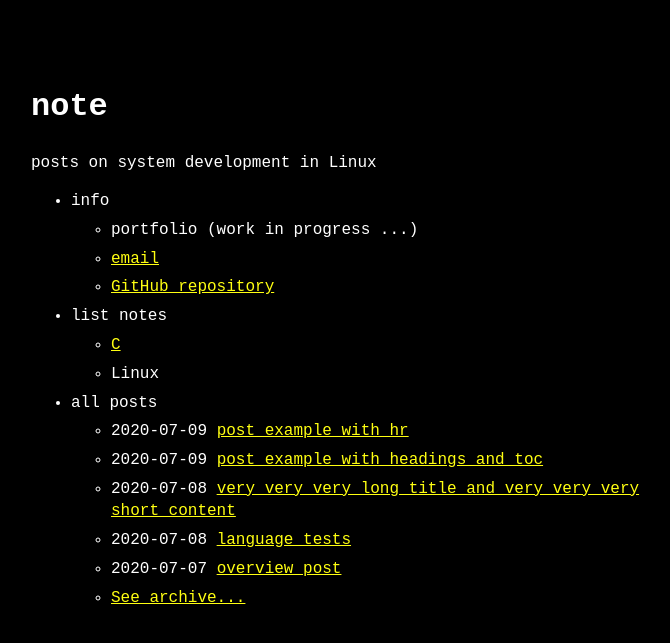
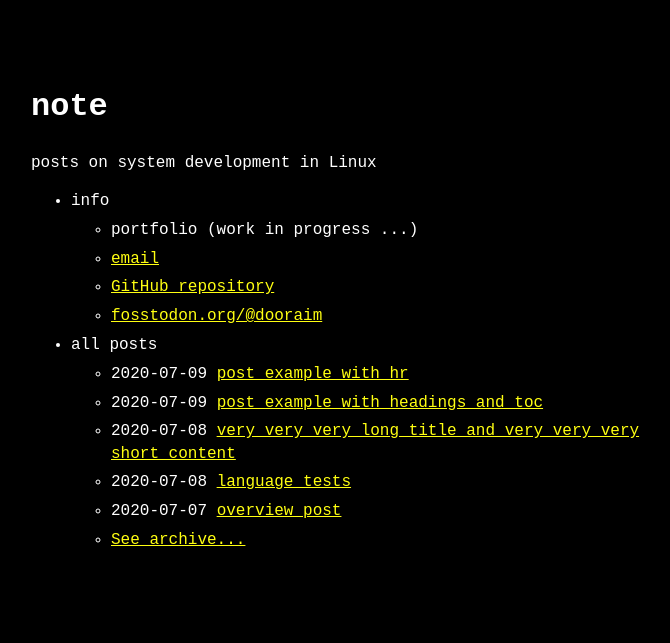
Before and after one commit to dooraim/dooraim.github.io, a Jekyll site: the page built from index.md, in a window 1280 px wide. Shown: the top 643 px of the page, without its empty margins (289-959 px from the left). Built offline with Jekyll 4.4.1, drawn with Linux system fonts in a browser that asks for light colours.

Commit message:
data: menu: add fosstodon link

```diff
--- a/_config.yml
+++ b/_config.yml
@@ -11,8 +11,8 @@ permalink: /:slug.html
 #favicon: "logo.png" # name+extension of favicon (which must be put on the root folder)
 # goat_counter: "yoursitename" # put your GoatCounter name if you want to use GoatCounter analytics
 
-remote_theme: riggraz/no-style-please # if you are using GitHub Pages, change it to remote_theme: riggraz/no-style-please
-#theme: no-style-please
+#remote_theme: riggraz/no-style-please # if you are using GitHub Pages, change it to remote_theme: riggraz/no-style-please
+theme: no-style-please
 
 theme_config:
   appearance: "dark" # can be "light", "dark" or "auto"
--- a/_data/menu.yml
+++ b/_data/menu.yml
@@ -10,12 +10,8 @@ entries:
         url: mailto:dooraim@yahoo.com
       - title: GitHub repository
         url: https://github.com/dooraim
-
-  - title: list notes
-    entries:
-      - title: C
-        url: _c/compiling-c-file
-      - title: Linux
+      - title: fosstodon.org/@dooraim
+        url: https://fosstodon.org/@dooraim
 
   - title: all posts
     post_list:
```
